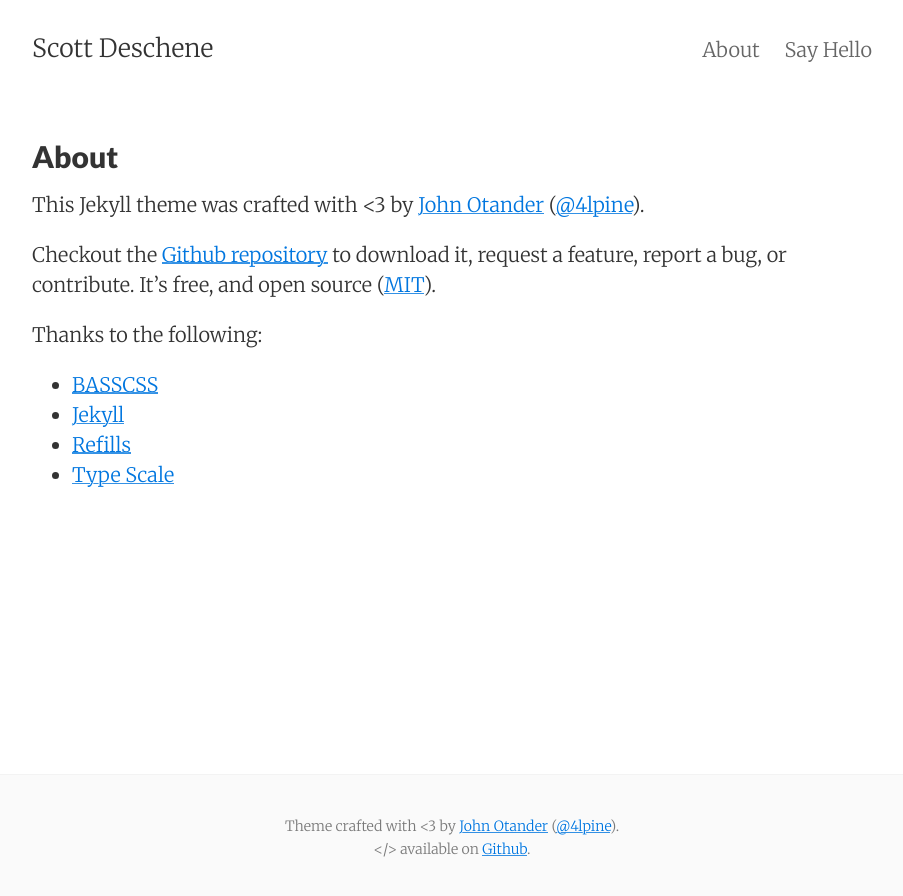
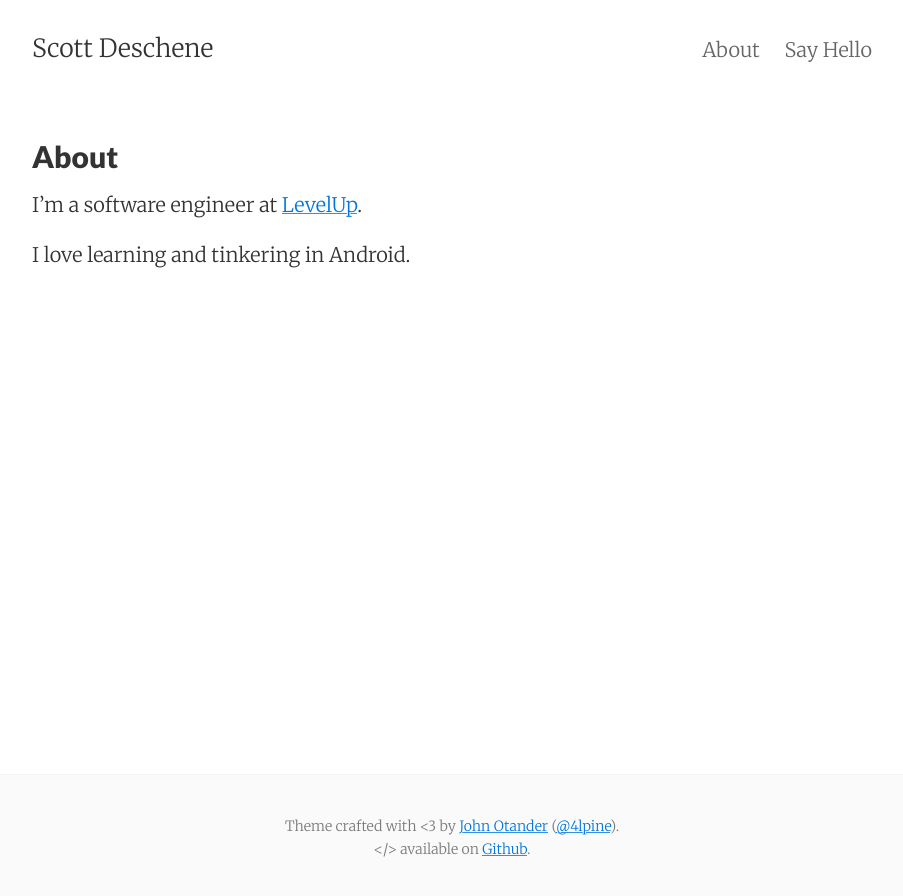
Before and after one commit to deschene/deschene.github.io, a Jekyll site: the page built from about.md, in a window 1280 px wide. Shown: the top 896 px of the page, without its empty margins (188-1091 px from the left). Built offline with Jekyll 4.4.1, drawn with Linux system fonts in a browser that asks for light colours.

Commit message:
Update about

```diff
--- a/about.md
+++ b/about.md
@@ -5,16 +5,6 @@ permalink: /about/
 tags: about
 ---
 
-This Jekyll theme was crafted with <3 by [John Otander](http://johnotander.com)
-([@4lpine](https://twitter.com/4lpine)).
+I'm a software engineer at [LevelUp](http://thelevelup.com).
 
-Checkout the [Github repository](https://github.com/johnotander/pixyll) to download it,
-request a feature, report a bug, or contribute. It's free, and open source
-([MIT](http://opensource.org/licenses/MIT)).
-
-Thanks to the following:
-
-* [BASSCSS](http://basscss.com)
-* [Jekyll](http://jekyllrb.com)
-* [Refills](http://refills.bourbon.io/)
-* [Type Scale](http://type-scale.com/)
+I love learning and tinkering in Android.
```
